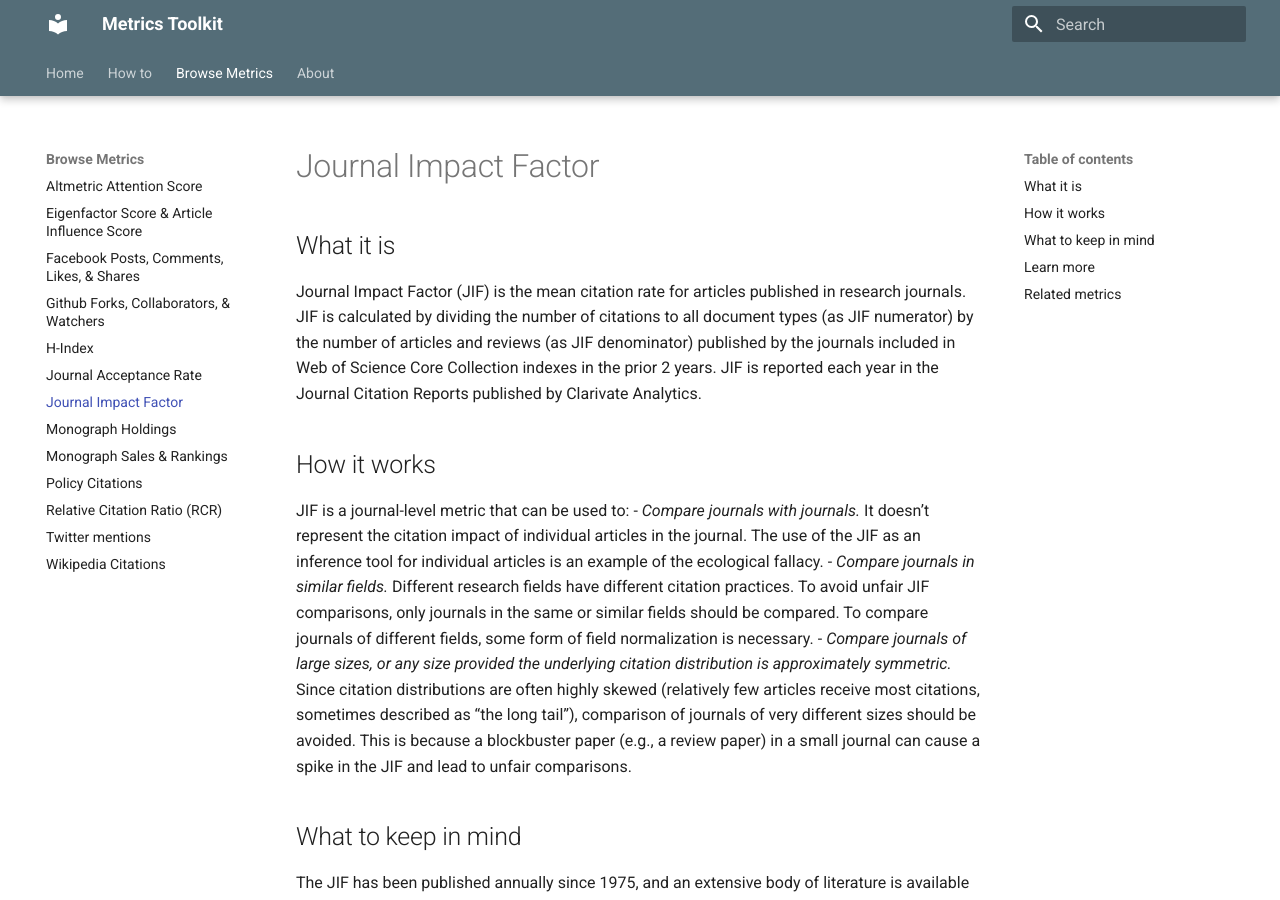
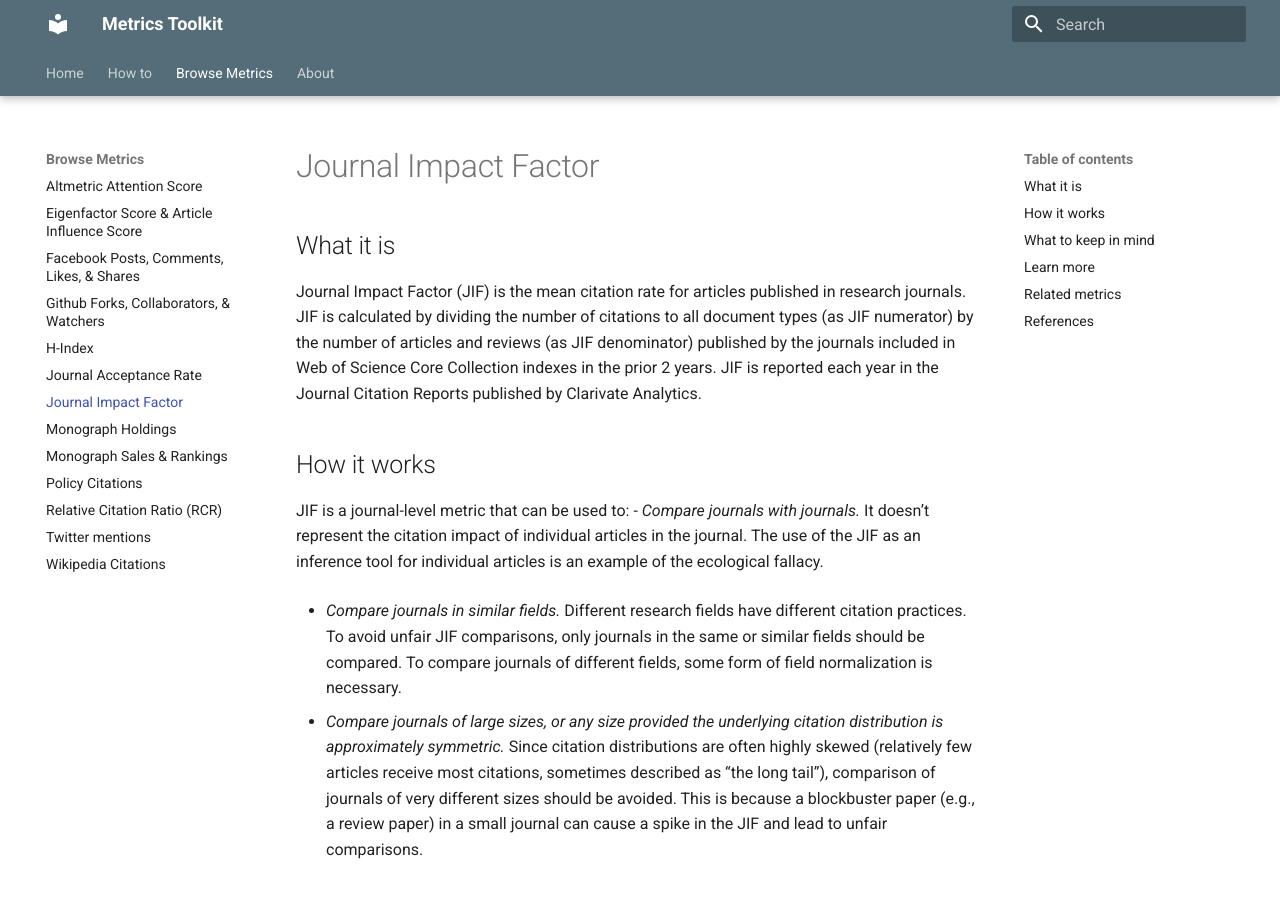
Before and after one commit to rchampieux/diy-documentation, an MkDocs documentation site: the page built from docs/journalimpactfactor.md, in a window 1280 px wide and 900 px high. Built offline with MkDocs 1.6.1 and Material for MkDocs 9.7.7, drawn with Linux system fonts in a browser that asks for light colours.

Commit message:
correct formatting

```diff
--- a/docs/journalimpactfactor.md
+++ b/docs/journalimpactfactor.md
@@ -1,12 +1,21 @@
 # Journal Impact Factor
+
 ## What it is
+
 Journal Impact Factor (JIF) is the mean citation rate for articles published in research journals. JIF is calculated by dividing the number of citations to all document types (as JIF numerator) by the number of articles and reviews (as JIF denominator) published by the journals included in Web of Science Core Collection indexes in the prior 2 years. JIF is reported each year in the Journal Citation Reports published by Clarivate Analytics.
+
+
 ## How it works
 JIF is a journal-level metric that can be used to:
-- *Compare journals with journals.* It doesn’t represent the citation impact of individual articles in the journal. The use of the JIF as an inference tool for individual articles is an example of the ecological fallacy.
-- *Compare journals in similar fields.* Different research fields have different citation practices. To avoid unfair JIF comparisons, only journals in the same or similar fields should be compared. To compare journals of different fields, some form of field normalization is necessary.
-- *Compare journals of large sizes, or any size provided the underlying citation distribution is approximately symmetric.* Since citation distributions are often highly skewed (relatively few articles receive most citations, sometimes described as “the long tail”), comparison of journals of very different sizes should be avoided. This is because a blockbuster paper (e.g., a review paper) in a small journal can cause a spike in the JIF and lead to unfair comparisons.
+- *Compare journals with journals.* It doesn’t represent the citation impact of individual articles in the journal. The use of the JIF as an inference tool for individual articles is an example of the ecological fallacy.<br>
+
+- *Compare journals in similar fields.* Different research fields have different citation practices. To avoid unfair JIF comparisons, only journals in the same or similar fields should be compared. To compare journals of different fields, some form of field normalization is necessary.<br>
+
+- *Compare journals of large sizes, or any size provided the underlying citation distribution is approximately symmetric.* Since citation distributions are often highly skewed (relatively few articles receive most citations, sometimes described as “the long tail”), comparison of journals of very different sizes should be avoided. This is because a blockbuster paper (e.g., a review paper) in a small journal can cause a spike in the JIF and lead to unfair comparisons.<br>
+
+
 ## What to keep in mind
+
 The JIF has been published annually since 1975, and an extensive body of literature is available on its characteristics, limitations, and common misunderstandings related to its use. Some of the documented limitations are related to the metric itself, while some are related to the underlying data used to calculate the metric. Some commonly noted limitations of the JIF are as follows:
 
 - The Journal Impact Factor applies only to journals indexed in the Science Citation Index Expanded and/or Social Sciences Citation Index by Clarivate Analytics. [Journals are reviewed using several criteria](https://clarivate.com/essays/journal-selection-process/) and not all journals are selected for inclusion in the Journal Citation Reports. <br>
@@ -19,14 +28,21 @@ The JIF has been published annually since 1975, and an extensive body of literat
 - Review articles have a [higher average citation rate](http://www.garfield.library.upenn.edu/essays/v10p007y1987.pdf) than other types of articles and will influence the net value of the JIF accordingly. <br>
 - Research published in journals written in languages other than English may be at a disadvantage, as [studies have suggested that these journals are not included as often in the JCR](https://onlinelibrary.wiley.com/doi/full/10.1002/asi.21250). <br>
 - Journals published in North America are reportedly [disproportionately represented in the sources indexed by Journal Citation Reports](http://mjl.clarivate.com/). <br>
+
+
 ## Learn more
 - Clarivate Analytics. [Journal Citation Reports](https://clarivate.com/webofsciencegroup/wp-content/uploads/sites/2/2021/06/JIF-2021.pdf) <br>
 - Clarivate Analytics. [Adding Early Access content to Journal Citation Reports Choosing a prospective model](https://clarivate.com/webofsciencegroup/wp-content/uploads/sites/2/dlm_uploads/2021/01/EA-in-JCR3-discussion-paper-1.pdf) <br>
 - Seglen, P. O. (1997). Why the impact factor of journals should not be used for evaluating research. *BMJ*, 314(7079), 497. https://doi.org/10.1136/bmj.314.7079.497
 - Editors, T. Pl. M. (2006). The Impact Factor Game. *PLOS Medicine*, 3(6), e291. https://doi.org/10.1371/journal.pmed.0030291 <br>
 - Waltman L and Traag VA. (2021). Use of the journal impact factor for assessing individual articles: Statistically flawed or not? [version 2; peer review: 2 approved]. *F1000Research*, 9:366 https://doi.org/10.12688/f1000research.23418.2 <br>
+
+
 ## Related metrics
 [Journal Acceptance Rate]() <br>
 [Citations, articles]() <br>
 
+
+## References
+
 Last updated April 2022
```
